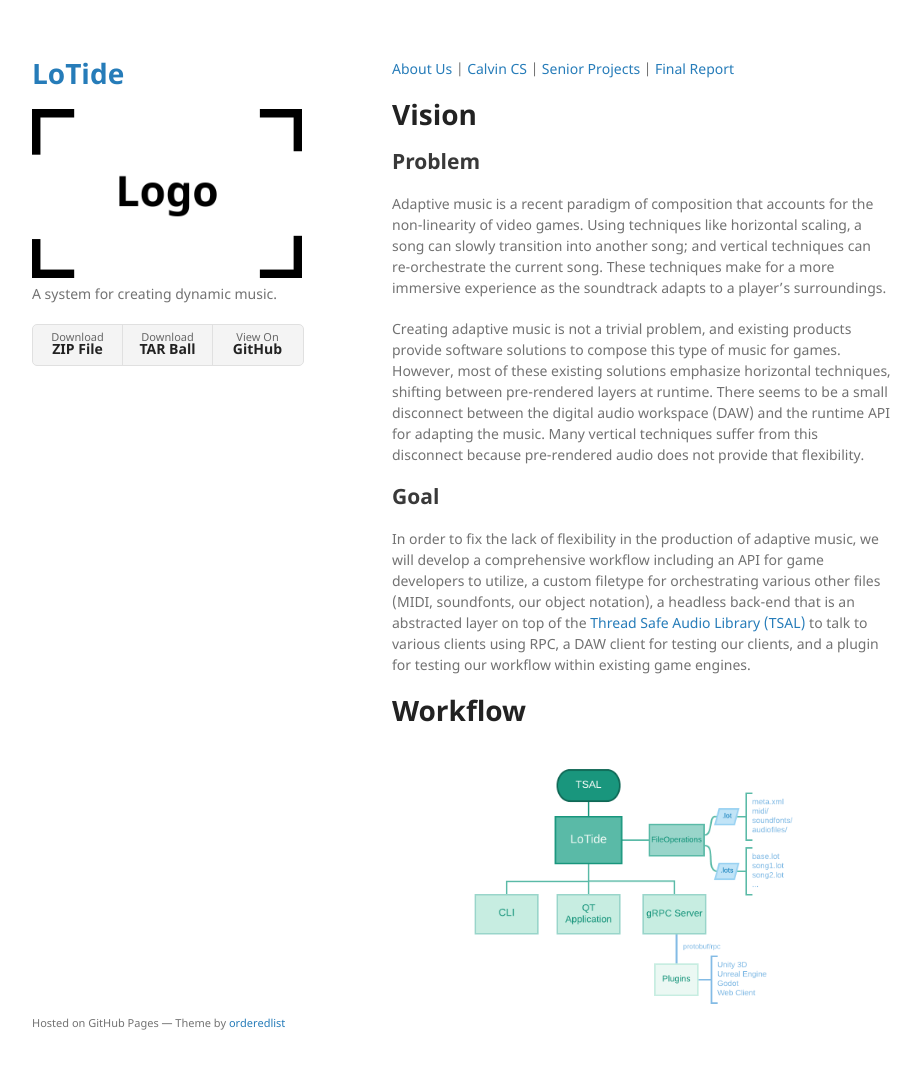
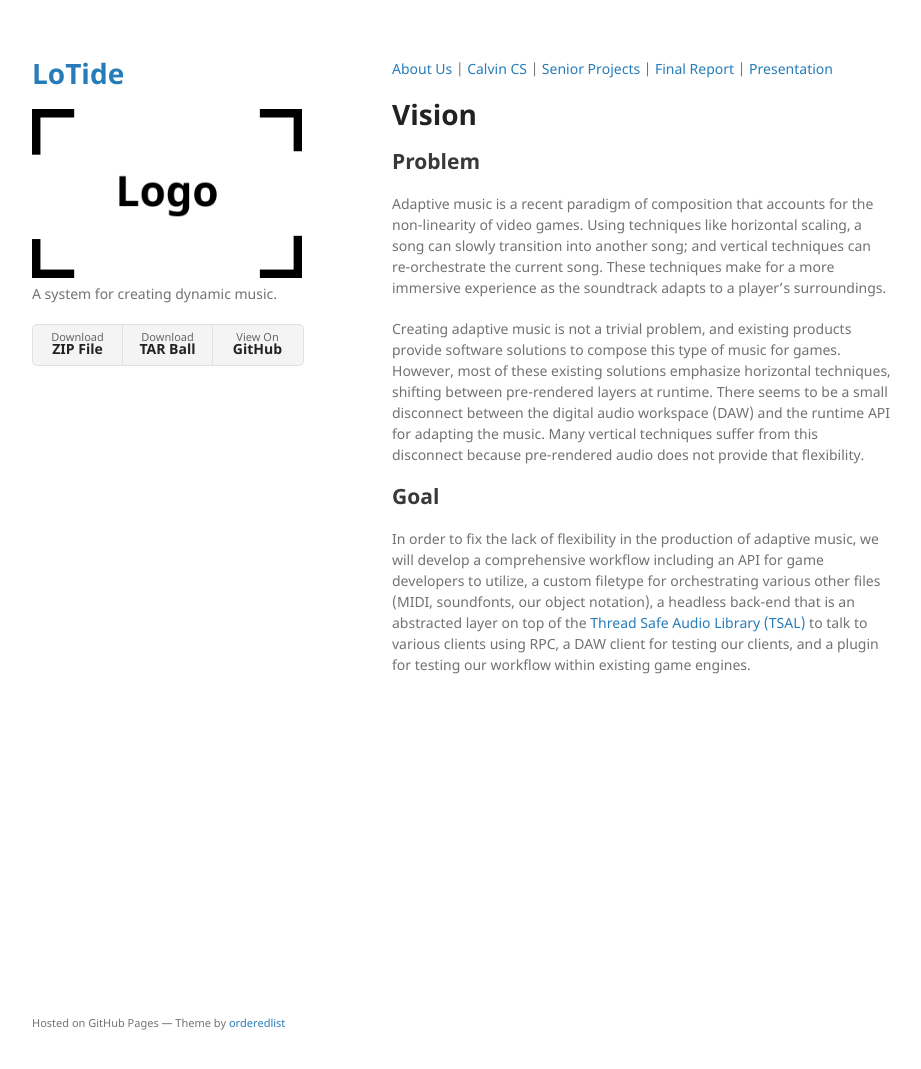
Before and after one commit to lotide/lotide.github.io, a Jekyll site: the page built from index.md, in a window 1280 px wide and 1102 px high. Shown: the top 1069 px of the window, without its empty margins (178-1099 px from the left). Built offline with Jekyll 4.4.1, drawn with Linux system fonts in a browser that asks for light colours.

Commit message:
updated website

```diff
--- a/index.md
+++ b/index.md
@@ -2,7 +2,7 @@
 layout: default
 ---
 
-[About Us](./about-us.html) | [Calvin CS](https://computing.calvin.edu/) | [Senior Projects](https://computing.calvin.edu/) | [Final Report](./final-report.html)
+[About Us](./about-us.html) | [Calvin CS](https://computing.calvin.edu/) | [Senior Projects](https://computing.calvin.edu/) | [Final Report](./assets/docs/final-report.pdf) | [Presentation](./presentation.html)
 # Vision
 ## Problem
 Adaptive music is a recent paradigm of composition that accounts for the non-linearity of video games. Using techniques like horizontal scaling, a song can slowly transition into another song; and vertical techniques can re-orchestrate the current song. These techniques make for a more immersive experience as the soundtrack adapts to a player’s surroundings.
@@ -11,6 +11,3 @@ Creating adaptive music is not a trivial problem, and existing products provide
 
 ## Goal
 In order to fix the lack of flexibility in the production of adaptive music, we will develop a comprehensive workflow including an API for game developers to utilize, a custom filetype for orchestrating various other files (MIDI, soundfonts, our object notation), a headless back-end that is an abstracted layer on top of the [Thread Safe Audio Library (TSAL)](https://github.com/Calvin-CS/TSAL) to talk to various clients using RPC, a DAW client for testing our clients, and a plugin for testing our workflow within existing game engines.
-
-# Workflow
-![LoTide](./assets/img/LoTide.svg)
```
Also changed, not shown: final-report.md (deleted, +0 -9 lines), 1 other file.
